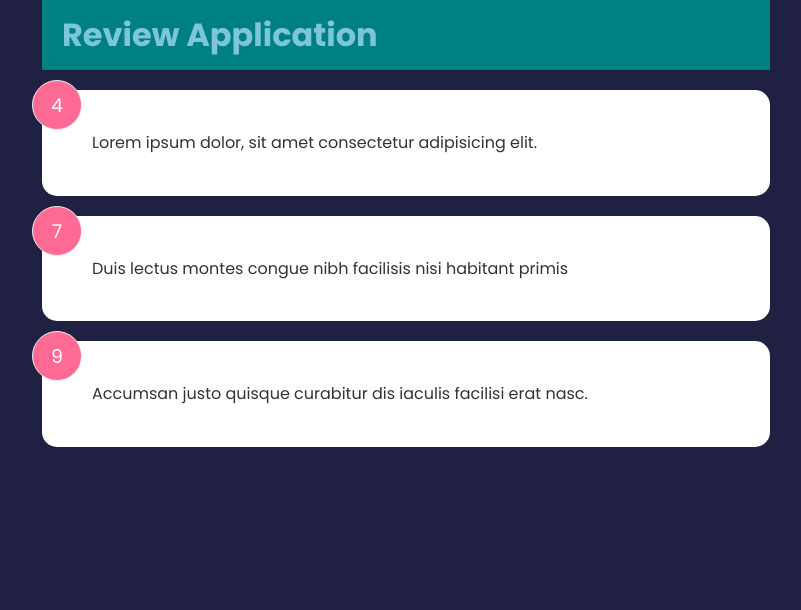
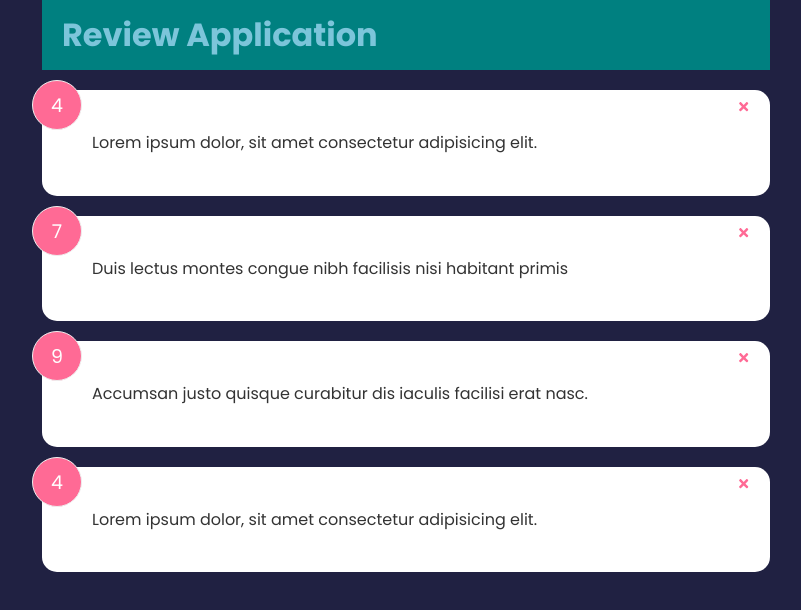
Before and after one commit to CodeLeom/react-introductory, a React (Create React App) app: page / in a window 1280 px wide. Shown: the top 610 px of the page, without its empty margins (234-1035 px from the left). Built offline with nearby package versions, Linux system fonts and the light colour scheme.

Commit message:
performing props drilling on our components

```diff
--- a/package.json
+++ b/package.json
@@ -8,6 +8,7 @@
     "@testing-library/user-event": "^13.5.0",
     "react": "^18.2.0",
     "react-dom": "^18.2.0",
+    "react-icons": "^4.7.1",
     "react-scripts": "5.0.1",
     "web-vitals": "^2.1.4"
   },
--- a/src/App.js
+++ b/src/App.js
@@ -8,12 +8,18 @@ function App(){
 
     const [review, setReview] = useState(reviewData)
 
+    const deleteReview = (id) => {
+      if(window.confirm('Are you sure you want to delete this review from the review list?')){
+      setReview(review.filter((item) => item.id !== id))
+      }
+    }
+
 
     return (
       <div className="container">
 
         <Header />
-        <ReviewList review={review} />
+        <ReviewList review={review} revDelete={deleteReview} />
       </div>
     )
 }
--- a/src/components/ReviewItem.jsx
+++ b/src/components/ReviewItem.jsx
@@ -1,12 +1,16 @@
 import PropTypes from 'prop-types'
 import Card from "./Card"
+import { FaTimes } from 'react-icons/fa'
 
 
-function ReviewItem({item}) {
+function ReviewItem({item, revDelete}) {
   return (
     <>
       <Card>
         <div className="num-display">{item.rating}</div>
+          <button onClick={() => {revDelete(item.id)}} className='close'>
+            <FaTimes color='#FF6A95' />
+          </button>
         <p>{item.text}</p>
       </Card>
     </>
--- a/src/components/ReviewList.jsx
+++ b/src/components/ReviewList.jsx
@@ -1,7 +1,7 @@
 import PropTypes from 'prop-types'
 import ReviewItem from './ReviewItem'
 
-function ReviewList({review}) {
+function ReviewList({review, revDelete}) {
     if (!review || review.length === 0){
         return <p>No review Yet</p>
     }
@@ -9,7 +9,7 @@ function ReviewList({review}) {
     <>
     <div>
         {review.map((item) =>(
-            <ReviewItem key={item.id} item={item} />
+            <ReviewItem key={item.id} item={item} revDelete={revDelete} />
         ))}
     </div>
     </>
--- a/src/components/reviewData.js
+++ b/src/components/reviewData.js
@@ -13,7 +13,13 @@ const reviewData = [
         id: 3,
         rating: 9,
         text: 'Accumsan justo quisque curabitur dis iaculis facilisi erat nasc.'
-      }
+      },
+      {
+        id: 4,
+        rating: 4,
+        text: 'Lorem ipsum dolor, sit amet consectetur adipisicing elit.'
+      },
+
 ]
 
 export default reviewData
```
Also changed, not shown: 1 other file (tests, documents, lock files or other folders).
